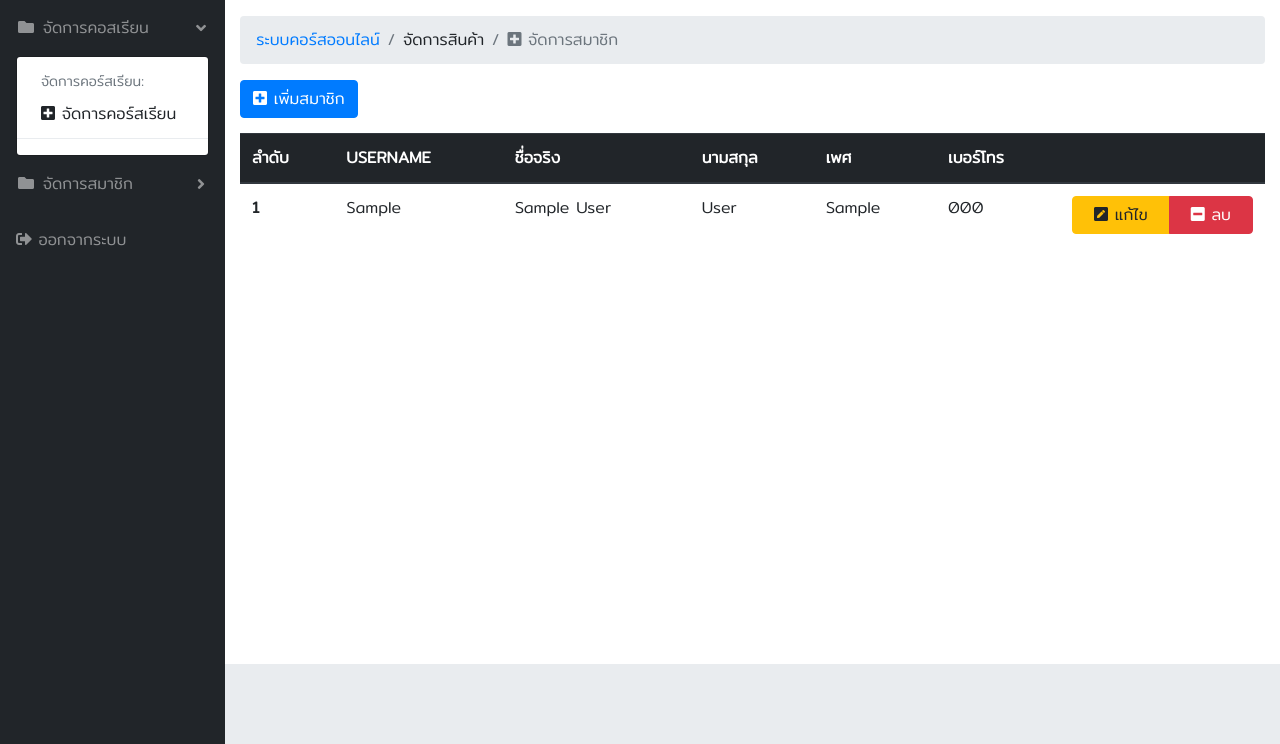
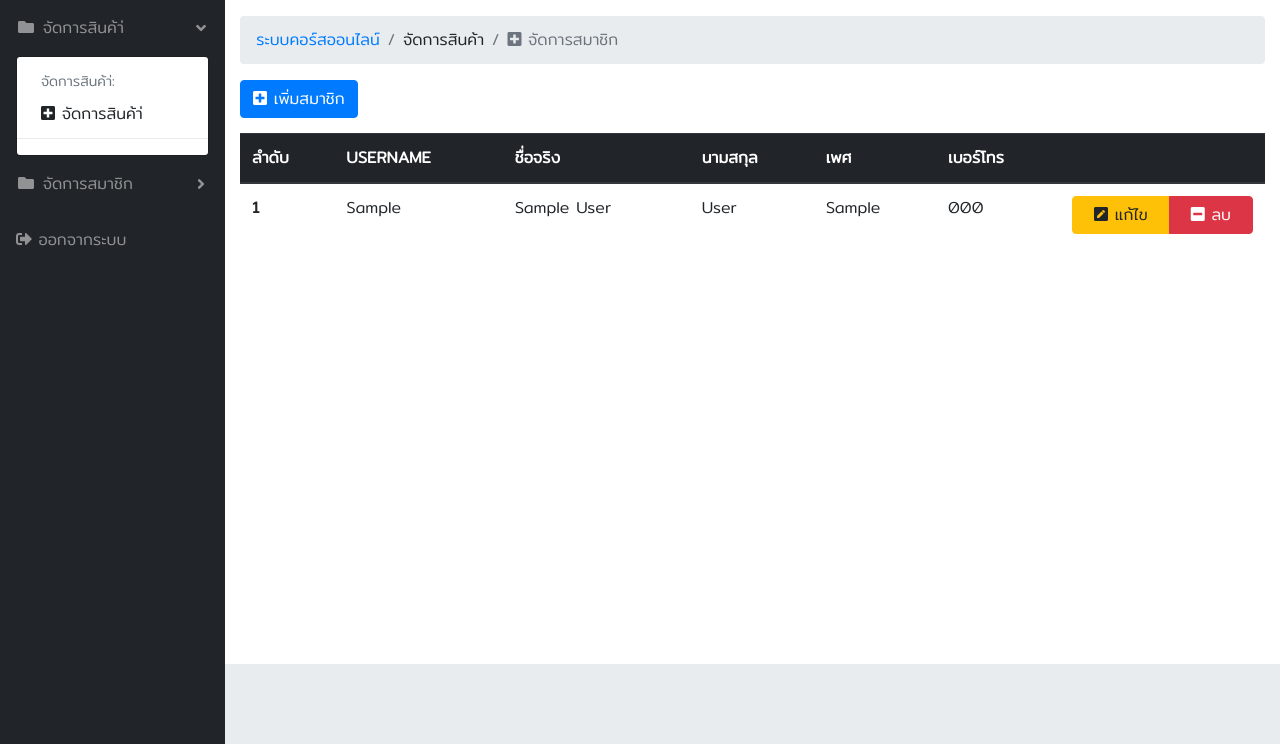
Before and after one commit to chatchonza12/part, a PHP site: page /admin/manager_customer.php in a window 1280 px wide. Shown: the part 56-800 px from the top of the page. Run offline with PHP 8.4, Linux system fonts and the light colour scheme; tables that the repository leaves empty or names only in its code hold one stand-in row (values such as "Sample post").

Commit message:
Update admin_menu.php

```diff
--- a/admin/template/admin_menu.php
+++ b/admin/template/admin_menu.php
@@ -25,11 +25,11 @@
       <li class="nav-item dropdown show">
         <a class="nav-link dropdown-toggle" href="#" id="pagesDropdown" role="button" data-toggle="dropdown" aria-haspopup="true" aria-expanded="false">
           <i class="fas fa-fw fa-folder"></i>
-          <span>จัดการคอสเรียน</span>
+          <span>จัดการสินค้า่</span>
         </a>
         <div class="dropdown-menu show" aria-labelledby="pagesDropdown">
-          <h6 class="dropdown-header">จัดการคอร์สเรียน:</h6>
-          <a class="dropdown-item" href="manager_dog.php"><i class="fas fa-plus-square"></i> จัดการคอร์สเรียน</a>
+          <h6 class="dropdown-header">จัดการสินค้า่:</h6>
+          <a class="dropdown-item" href="manager_dog.php"><i class="fas fa-plus-square"></i> จัดการสินค้า่</a>
           <div class="dropdown-divider"></div>
         </div>
       </li>
```
